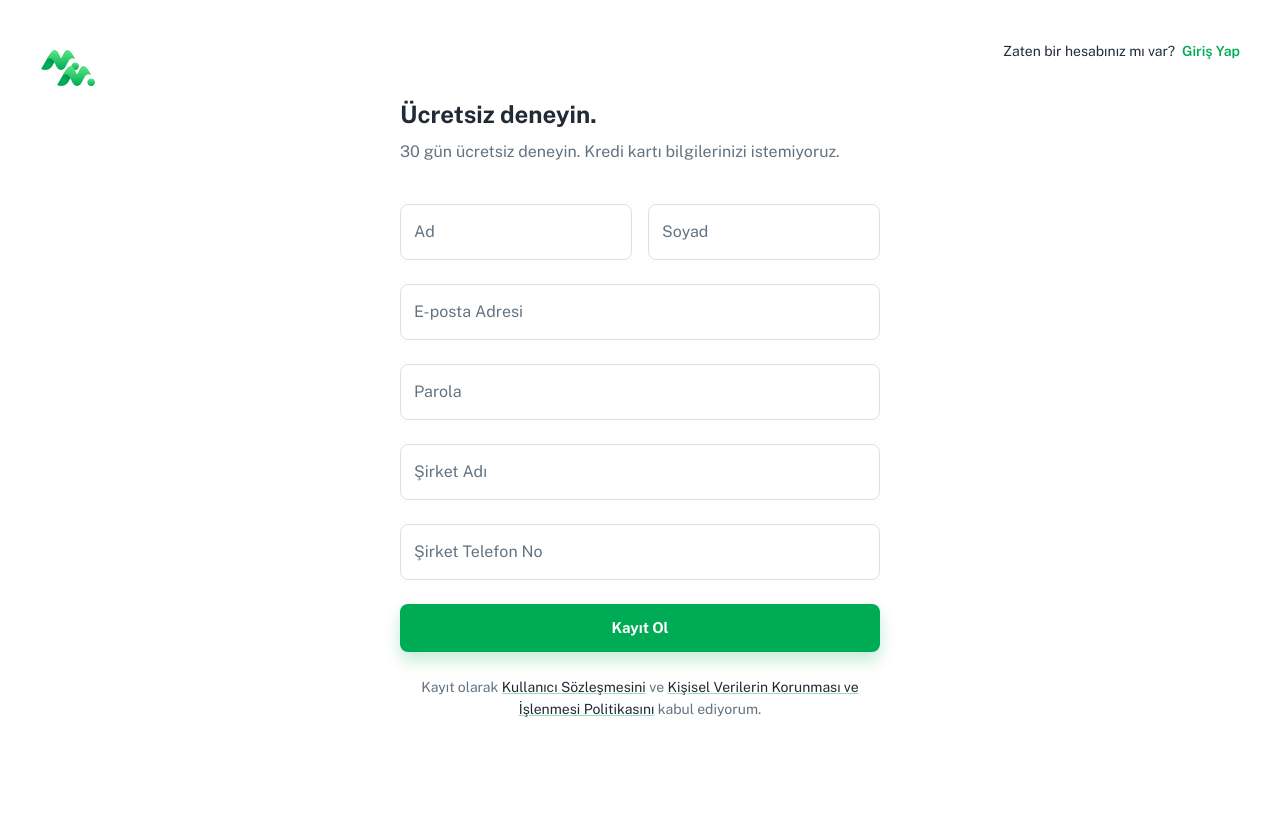
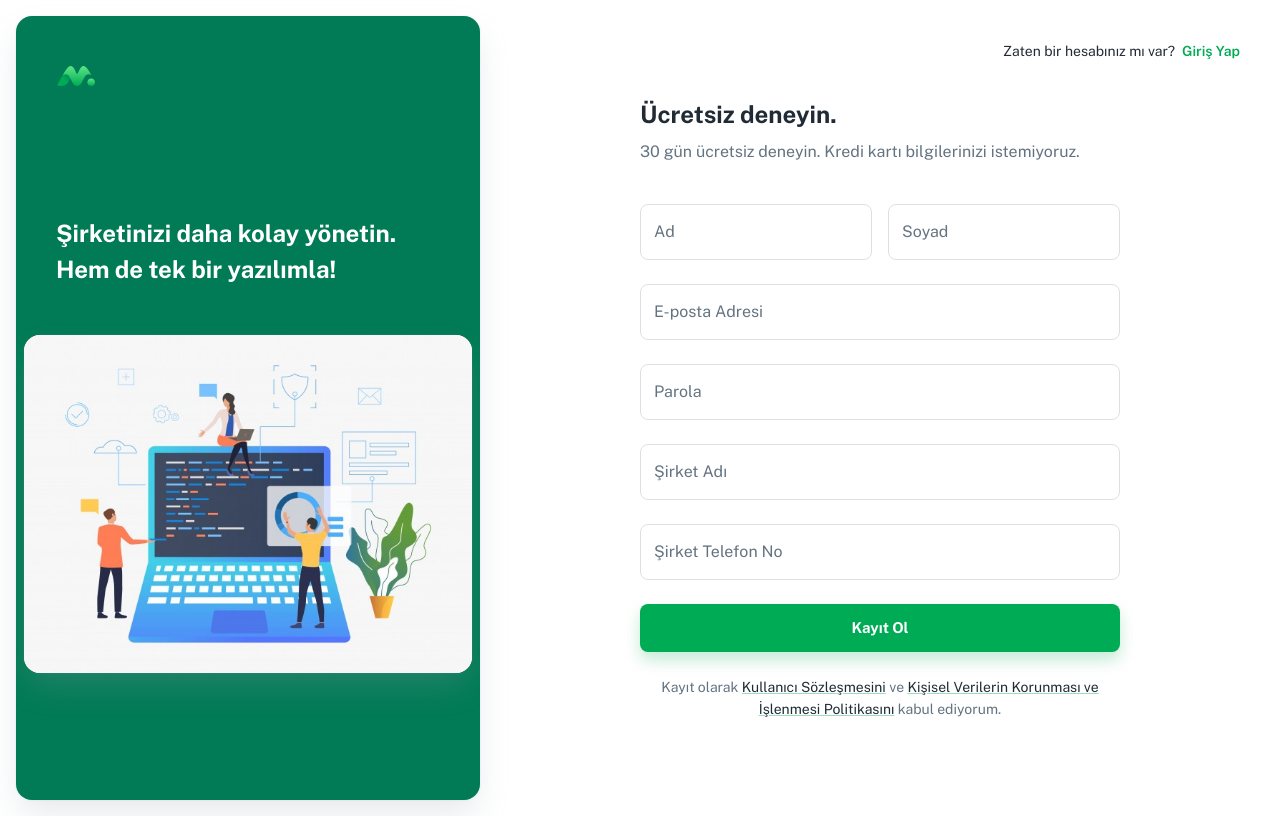
Before and after one commit to EmreKse/BoostHR-React-Project, a React (Create React App) app: page /register in a window 1280 px wide. Built offline with nearby package versions, Linux system fonts and the light colour scheme; a web font is replaced by a local one.

Commit message:
login-register ok

```diff
--- a/src/pages/Register.js
+++ b/src/pages/Register.js
@@ -48,7 +48,7 @@ export default function Register() {
         </Link>
       </AuthLayout>
 
-      {/* <MHidden width="mdDown">
+      <MHidden width="mdDown">
         <SectionStyle sx={{ backgroundColor: '#007B55' }}>
           <Typography variant="h4" sx={{ px: 5, mt: 10, mb: 5, color: 'white' }}>
             Şirketinizi daha kolay yönetin. Hem de tek bir yazılımla!
@@ -57,7 +57,7 @@ export default function Register() {
             <img alt="register" src="/static/illustrations/business.jpg" />
           </SectionStyle>
         </SectionStyle>
-      </MHidden> */}
+      </MHidden>
 
       <Container>
         <ContentStyle>
```
